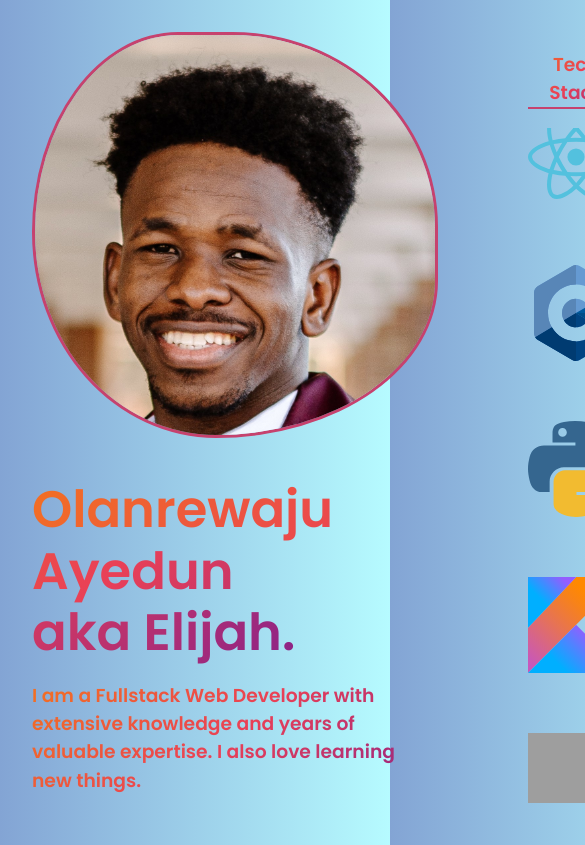
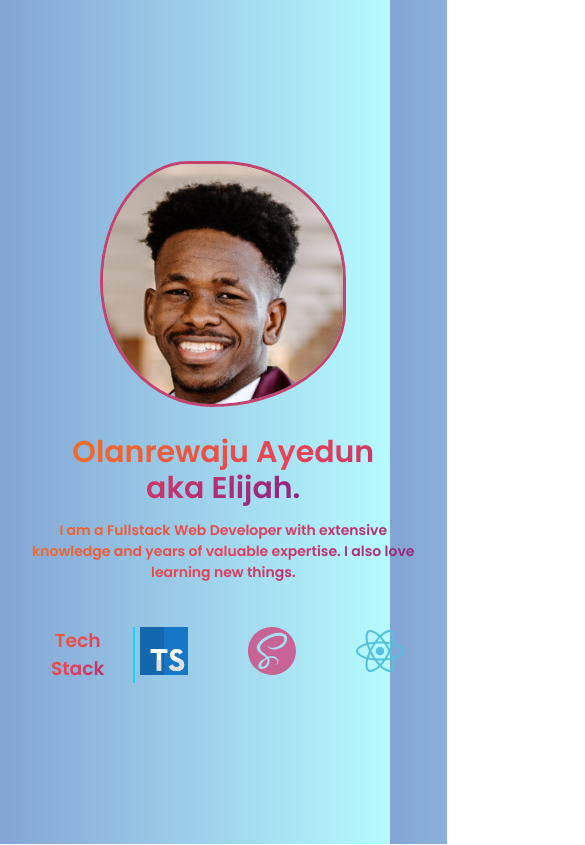
Before and after one commit to laneazzi/Lanre, a React (Vite) app: page / in a window 390 px wide. Shown: the top 845 px of the page, 585 px wide, since content can reach past the window. Built offline with nearby package versions, Linux system fonts and the light colour scheme; grey boxes are pictures that could not be loaded.

Commit message:
Responsive changes

```diff
--- a/src/App.css
+++ b/src/App.css
@@ -3,6 +3,38 @@
   margin: 0 auto;
   padding: 2rem;
   text-align: center;
+}
+
+.maincontainer {
+  display: flex;
+  gap: 90px;
+}
+
+.title {
+  text-align: left;
+}
+
+.name {
+  font-size: 51px;
+}
+.description {
+  font-size: 19px;
+}
+@media (max-width: 1024px) {
+  .maincontainer {
+    flex-direction: column;
+    align-items: center;
+    gap: 30px;
+  }
+  .title {
+    text-align: center;
+  }
+  .name {
+    font-size: 30px;
+  }
+  .description {
+    font-size: 14px;
+  }
 }
 
 .logo {
--- a/src/App.tsx
+++ b/src/App.tsx
@@ -30,7 +30,7 @@ function App() {
       };
 
   return (
-    <div style={{ display: "flex", gap: "90px" }}>
+    <div className="maincontainer">
       {/**<div className="toggle">
         <input type="checkbox" />
         <label> &nbsp; &nbsp;Toggle Dark Mode</label>
@@ -43,15 +43,15 @@ function App() {
           <img src={reactLogo} className="logo react" alt="React logo" />
         </a>
       </div>*/}
-      <div style={{ textAlign: "left" }}>
+      <div className="title">
         <Picture />
-        <h1 style={{ fontWeight: "600", lineHeight: "1.2", marginBottom: "0" }}>
+        <h1 style={{ fontWeight: "600", lineHeight: "1.2", marginBottom: "0" }} className="name">
           <span style={textStyle}>
             Olanrewaju Ayedun <br />
             aka Elijah.
           </span>
         </h1>
-        <h3 style={textStyle}>
+        <h3 style={textStyle} className="description">
           I am a Fullstack Web Developer with extensive knowledge and years of
           valuable expertise. I also love learning new things.
         </h3>
--- a/src/components/picture.css
+++ b/src/components/picture.css
@@ -30,3 +30,10 @@
     border: 3px solid #12d8fa;
   }
 }
+
+@media (max-width: 1024px) {
+  .picture {
+    width: 15rem;
+    height: 15rem;
+  }
+}
--- a/src/components/picture.tsx
+++ b/src/components/picture.tsx
@@ -1,7 +1,7 @@
 import "./picture.css";
 import pp from "../assets/profilePic.jpg";
 function Picture() {
-  return <img className="picture" src={pp} />;
+  return <img className="picture" src={pp} loading="lazy" />;
 }
 
 export default Picture;
--- a/src/components/techstack.css
+++ b/src/components/techstack.css
@@ -1,6 +1,6 @@
 .container {
   height: 80vh;
-  width: 6em;
+  width: 6rem;
   overflow: hidden;
   position: relative;
   display: flex;
@@ -12,6 +12,22 @@
     height: 100%;
   }
 }
+.mobile {
+  gap: 5px;
+  display: flex;
+  flex-direction: column;
+}
+@media (max-width: 1024px) {
+  .container {
+    flex-direction: row;
+    height: 3rem;
+    width: 80vw;
+  }
+  .mobile {
+    display: flex;
+    flex-direction: row;
+  }
+}
 
 @keyframes scroll-up {
   0% {
--- a/src/components/techstack.tsx
+++ b/src/components/techstack.tsx
@@ -7,7 +7,7 @@ import scssLogo from "../assets/scss.svg";
 import stripeLogo from "../assets/stripe.svg";
 import nodejsLogo from "../assets/nodejs.svg";
 import flutterLogo from "../assets/flutter.svg";
-import gcloudLogo from "../assets/gcloud.svg";
+import sqlLogo from "../assets/sql.svg";
 import TSLogo from "../assets/typescript.svg";
 import "./techstack.css";
 
@@ -15,17 +15,24 @@ function TechStack() {
   const isLightModeEnabled = window.matchMedia(
     "(prefers-color-scheme: light)"
   ).matches;
+  const isMobile = window.matchMedia("(max-width: 1024px)").matches;
 
   const textStyle = isLightModeEnabled
     ? {
-        borderBottom: "2px solid #c6426e",
+        borderBottom: isMobile ? "none" : "2px solid #c6426e",
+        padding: "0 10px 0 0",
+        margin: "auto 0",
+        borderRight: isMobile ? "2px solid #12d8fa" : "none",
         background:
           "-webkit-linear-gradient(135deg, #8a2387, #e94057, #f27121)",
         WebkitBackgroundClip: "text",
         WebkitTextFillColor: "transparent",
       }
     : {
-        borderBottom: "2px solid #12d8fa",
+        margin: "auto 0",
+        padding: "0 10px 0 0",
+        borderBottom: isMobile ? "none" : "2px solid #12d8fa",
+        borderRight: isMobile ? "2px solid #12d8fa" : "none",
         background:
           "-webkit-linear-gradient(135deg, #a6ffcb, #12d8fa, #1fa2ff)",
         WebkitBackgroundClip: "text",
@@ -55,9 +62,12 @@ function TechStack() {
       cancelAnimationFrame(animationFrameId);
     };
   }, []);
+
   return (
-    <>
-      <h3 style={textStyle}>Tech Stack </h3>
+    <div className="mobile">
+      <h3 style={textStyle} className="stack">
+        Tech Stack
+      </h3>
       <div className="container" ref={containerRef}>
         <img src={TSLogo} className="image-scroll" />
         <img src={scssLogo} className="image-scroll" />
@@ -66,11 +76,11 @@ function TechStack() {
         <img src={pythonLogo} className="image-scroll" />
         <img src={kotlinLogo} className="image-scroll" />
         <img src={nodejsLogo} className="image-scroll" />
-        <img src={gcloudLogo} className="image-scroll" />
+        <img src={sqlLogo} className="image-scroll" />
         <img src={stripeLogo} className="image-scroll" />
         <img src={flutterLogo} className="image-scroll" />
       </div>
-    </>
+    </div>
   );
 }
 
```
Also changed, not shown: src/assets/gcloud.svg (deleted), src/assets/sql.svg (added).
